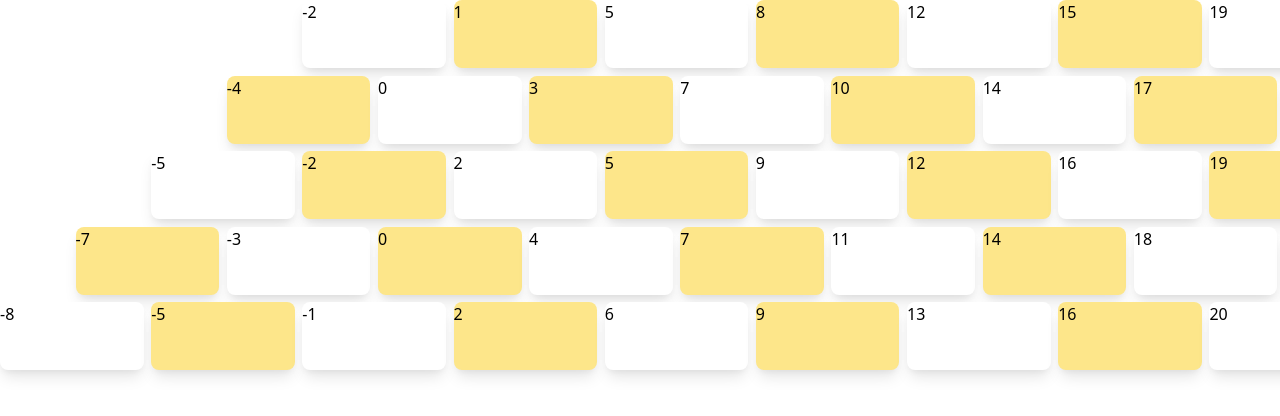
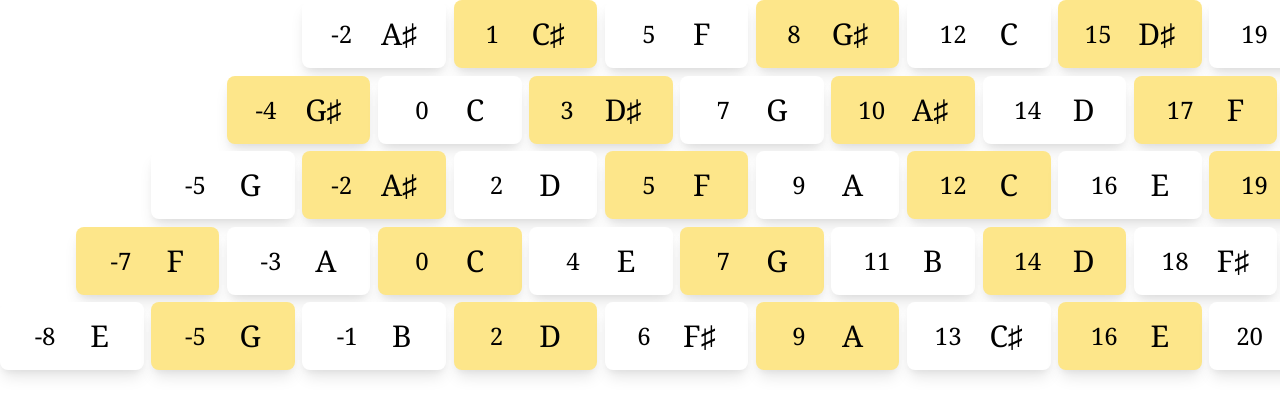
Before and after one commit to viewpointics-tan/2d-piano, a React (Vite) app: page / in a window 1280 px wide. Shown: the top 416 px of the page. Built offline with nearby package versions, Linux system fonts and the light colour scheme; the HTML template or start-up script is replaced by a standard one.

Commit message:
update: key text

```diff
--- a/src/components/Key.tsx
+++ b/src/components/Key.tsx
@@ -1,4 +1,5 @@
 import React from 'react'
+import * as math from '../util/math'
 
 interface Props {
   keyNumber: number
@@ -6,6 +7,20 @@ interface Props {
   keyWidth: number
   parity: boolean
 }
+const noteName = [
+  'C',
+  'C♯',
+  'D',
+  'D♯',
+  'E',
+  'F',
+  'F♯',
+  'G',
+  'G♯',
+  'A',
+  'A♯',
+  'B',
+]
 
 const Key = ({
   keyNumber,
@@ -24,12 +39,17 @@ const Key = ({
   return (
     <div style={boxStyle}>
       <div
-        className={`flex-shrink-0 rounded-lg h-full shadow-lg ${
+        className={`flex-shrink-0 rounded-lg h-full shadow-lg flex justify-evenly items-center ${
           parity ? 'bg-white' : 'bg-yellow-200'
         }`}
         style={keyStyle}
       >
-        {keyNumber}
+        <div className="text-2xl font-serif">
+          {keyNumber}
+        </div>
+        <div className="text-3xl font-serif">
+          {noteName[math.mod(keyNumber, 12)]}
+        </div>
       </div>
     </div>
   )
```
